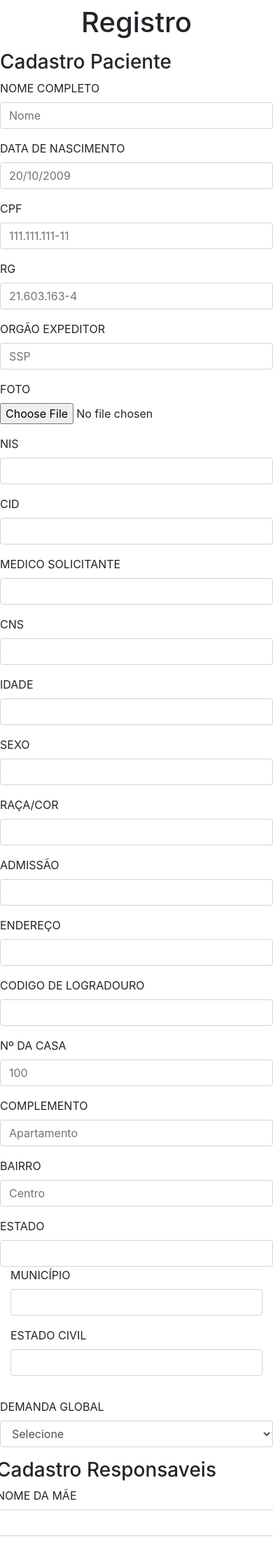
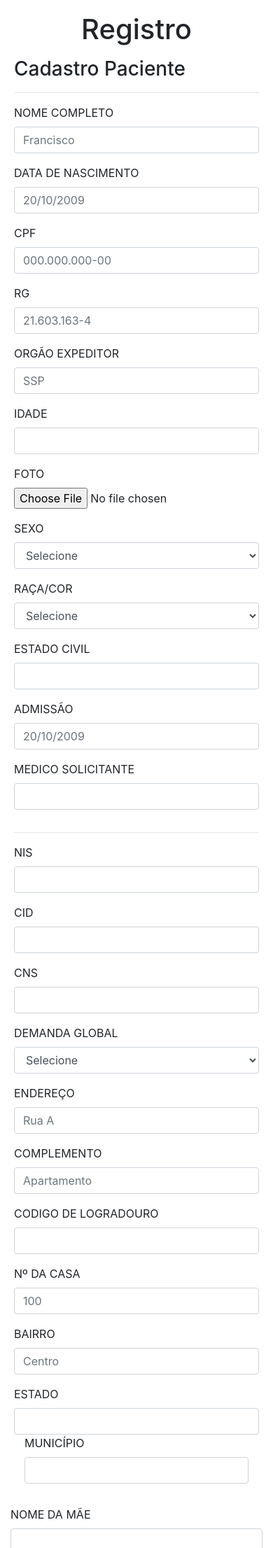
Before and after one commit to lucasmunizsg/Project-test, a Django app: page /form/ in a window 390 px wide; the page is wider, and only the part inside the window is pictured. Shown: the top 2212 px of that part at 70% size. Run offline with Django 4.2, Linux system fonts and the light colour scheme; some libraries are stand-ins or nearby versions.

Commit message:
Layout inputs

```diff
--- a/app/templates/form.html
+++ b/app/templates/form.html
@@ -5,6 +5,11 @@
     <title>Formulario</title>
     <link rel="stylesheet" href="https://stackpath.bootstrapcdn.com/bootstrap/4.1.3/css/bootstrap.min.css" integrity="sha384-MCw98/SFnGE8fJT3GXwEOngsV7Zt27NXFoaoApmYm81iuXoPkFOJwJ8ERdknLPMO" crossorigin="anonymous">
     <script src="https://stackpath.bootstrapcdn.com/bootstrap/4.1.3/js/bootstrap.min.js" integrity="sha384-ChfqqxuZUCnJSK3+MXmPNIyE6ZbWh2IMqE241rYiqJxyMiZ6OW/JmZQ5stwEULTy" crossorigin="anonymous"></script>
+    <style>
+    body {
+      margin: 10px 20px;
+    }
+  </style>
 </head>
 
 <body>
@@ -13,25 +18,26 @@
     </div>
 
         <h3> Cadastro Paciente</h3>
+        <hr>
         <form name="form" id="form" action="{% if db %}/update/{{db.id}}/{% else %}/create/{% endif %}" method="post">
             {% csrf_token %}
              <div class="form-row">
                <div class="form-group col-md-5">
                    <label>NOME COMPLETO</label>
-               <input class="form-control" placeholder="Nome" {{form.nome_completo}}
+                   <input class="form-control" placeholder="Francisco" {{form.nome_completo}}
                </div>
                <div class="form-group col-md-3">
                    <label>DATA DE NASCIMENTO</label>
                    <input class="form-control" placeholder="20/10/2009" {{form.data_de_nascimento}}
                </div>
-           <div class="form-group col-md-3">
+               <div class="form-group col-md-2">
                    <label>CPF</label>
-               <input class="form-control" placeholder="111.111.111-11"  {{form.cpf}}
+                   <input class="form-control" placeholder="000.000.000-00"  {{form.cpf}}
                </div>
              </div>
 
              <div class="form-row">
-           <div class="form-group col-md-4">
+               <div class="form-group col-md-2">
                    <label>RG</label>
                    <input class="form-control" placeholder="21.603.163-4" {{form.rg}}
                </div>
@@ -39,102 +45,107 @@
                    <label>ORGÃO EXPEDITOR</label>
                    <input class="form-control" placeholder="SSP" {{form.orgao_exp_rg_paciente}}
                </div>
-           <div class="form-group col-md-6">
+               <div class="form-group col-md-2">
+                   <label>IDADE</label>
+                   <input class="form-control" placeholder=" " {{form.idade}}
+               </div>
+               <div class="form-group col-md-3">
                    <label>FOTO</label>
                    <input type="file" class="form-control-file">
                </div>
              </div>
 
              <div class="form-row">
-           <div class="form-group col-md-6">
+               <div class="form-group col-md-2">
+                 <label>SEXO</label>
+                 <select class="form-control" {{form.sexo}}>
+                      <option selected>Selecione</option>
+                      <option value="Masculino">Masculino</option>
+                      <option value="Feminino">Feminino</option>
+                 </select>
+               </div>
+               <div class="form-group col-md-2">
+                 <label>RAÇA/COR</label>
+                 <select class="form-control" {{form.sexo}}>
+                      <option selected>Selecione</option>
+                      <option value="Preto">Preto</option>
+                      <option value="Pardo">Pardo</option>
+                      <option value="Branco">Branco</option>
+                      <option value="Indígena">Indígena</option>
+                      <option value="Amarelo">Amarelo</option>
+                 </select>
+               </div>
+               <div class="form-group col-md-3">
+                   <label>ESTADO CIVIL</label>
+                   <input class="form-control" placeholder=" " {{form.estado_civil}}
+               </div>
+               <div class="form-group col-md-2">
+                   <label>ADMISSÃO</label>
+                   <input class="form-control" placeholder="20/10/2009" {{form.admissao}}
+               </div>
+               <div class="form-group col-md-3">
+                   <label>MEDICO SOLICITANTE</label>
+                   <input class="form-control" placeholder=" " {{form.medico_solicitante}}
+               </div>
+             </div>
+                <hr>
+             <div class="form-row">
+               <div class="form-group col-md-2">
                    <label>NIS</label>
                    <input class="form-control" placeholder=" " {{form.nis}}
                </div>
-           <div class="form-group col-md-6">
+               <div class="form-group col-md-2">
                    <label>CID</label>
                    <input class="form-control" placeholder=" " {{form.cid}}
                </div>
-         </div>
-
-
-         <div class="form-row">
-           <div class="form-group col-md-6">
-               <label>MEDICO SOLICITANTE</label>
-               <input class="form-control" placeholder=" " {{form.medico_solicitante}}
-           </div>
-           <div class="form-group col-md-6">
+               <div class="form-group col-md-2">
                    <label>CNS</label>
                    <input class="form-control" placeholder=" " {{form.cns}}
+               </div>
+               <div class="form-group col-md-3">
+                 <label>DEMANDA GLOBAL</label>
+                 <select class="form-control">
+                      <option selected>Selecione</option>
+                      <option value="FISIO">FISIO</option>
+                      <option value="FONO">FONO</option>
+                      <option value="T.O">T.O</option>
+                      <option value="PSICO">PSICO</option>
+                      <option value="PSICOPEDAGOGIA">PSICOPEDAGOGIA</option>
+                 </select>
                </div>
              </div>
 
              <div class="form-row">
-           <div class="form-group col-md-6">
-               <label>IDADE</label>
-               <input class="form-control" placeholder=" " {{form.idade}}
+               <div class="form-group col-md-4">
+                   <label>ENDEREÇO</label>
+                   <input class="form-control" placeholder="Rua A" {{form.endereco}}
                </div>
-           <div class="form-group col-md-6">
-               <label>SEXO</label>
-               <input class="form-control" placeholder=" " {{form.sexo}}
+               <div class="form-group col-md-3">
+                   <label>COMPLEMENTO</label>
+                   <input class="form-control" placeholder="Apartamento" {{form.complemento}}
                </div>
-           <div class="form-group col-md-6">
-               <label>RAÇA/COR</label>
-               <input class="form-control" placeholder=" " {{form.raca_cor}}
-           </div>
-           <div class="form-group col-md-6">
-               <label>ADMISSÃO</label>
-               <input class="form-control" placeholder=" " {{form.admissao}}
-           </div>
-         </div>
-
-         <div class="form-row">
-           <div class="form-group col-md-6">
-               <label>ENDEREÇO</label>
-               <input class="form-control" placeholder=" " {{form.endereco}}
-           </div>
-           <div class="form-group col-md-6">
+               <div class="form-group col-md-2">
                    <label>CODIGO DE LOGRADOURO</label>
                    <input class="form-control" placeholder=" " {{form.codigo_de_logradrouro}}
                </div>
-           <div class="form-group col-md-6">
+               <div class="form-group col-md-2">
                    <label>Nº DA CASA</label>
                    <input class="form-control" placeholder="100" {{form.n_da_casa}}
                </div>
-           <div class="form-group col-md-6">
-               <label>COMPLEMENTO</label>
-               <input class="form-control" placeholder="Apartamento" {{form.complemento}}
-           </div>
-           <div class="form-group col-md-6">
+               <div class="form-group col-md-2">
                    <label>BAIRRO</label>
                    <input class="form-control" placeholder="Centro" {{form.bairro}}
                </div>
-           <div class="form-group col-md-6">
+               <div class="form-group col-md-3">
                    <label>ESTADO</label>
                    <input class="form-control" placeholder=" " {{form.estado}}
                </div>
-           <div class="form-group col-md-6">
+               <div class="form-group col-md-3">
                    <label>MUNICÍPIO</label>
                    <input class="form-control" placeholder=" " {{form.municipio}}
                </div>
-           <div class="form-group col-md-6">
-               <label>ESTADO CIVIL</label>
-               <input class="form-control" placeholder=" " {{form.estado_civil}}
              </div>
-         </div>
-         <div class="form-group col-md-4">
-           <label>DEMANDA GLOBAL</label>
-             <select class="form-control">
-                  <option selected>Selecione</option>
-                  <option value="1">FISIO</option>
-                  <option value="2">FONO</option>
-                  <option value="3">T.O</option>
-                  <option value="4">PSICO</option>
-                  <option value="5">PSICOPEDAGOGIA</option>
-             </select>
-         </div>
-            <br>
              <hr>
-                <h3>Cadastro Responsaveis</h3>
              <div class="form-row">
                <div class="form-group col-md-6">
                    <label>NOME DA MÃE</label>
@@ -152,7 +163,7 @@
                    <label>RG SSP MÃE</label>
                    <input class="form-control" placeholder=" "{{form.rg_ssp_mae}}
                </div>
-           <div class="form-group col-md-6">
+               <div class="form-group col-md-2">
                    <label>NIS/MÃE:</label>
                    <input class="form-control" placeholder=" " {{form.nis_mae}}
                </div>
@@ -191,7 +202,6 @@
                    <input class="form-control" placeholder=" "{{form.telefone_adicional}}
                </div>
              </div>
-
              <div class="form-row">
                <div class="form-group col-md-6">
                    <label>E-MAIL</label>
@@ -219,9 +229,7 @@
              </div>
 
           <input type="submit" class="btn btn-success" value="Salvar">
-
         </form>
-
         <div class="col-8 m-auto pt-2 pb-2 text-center">
             <a href="http://localhost:8000/" class="btn btn-info">Voltar</a>
         </div>
```
Lines whose indentation alone changed are shown as unchanged.
